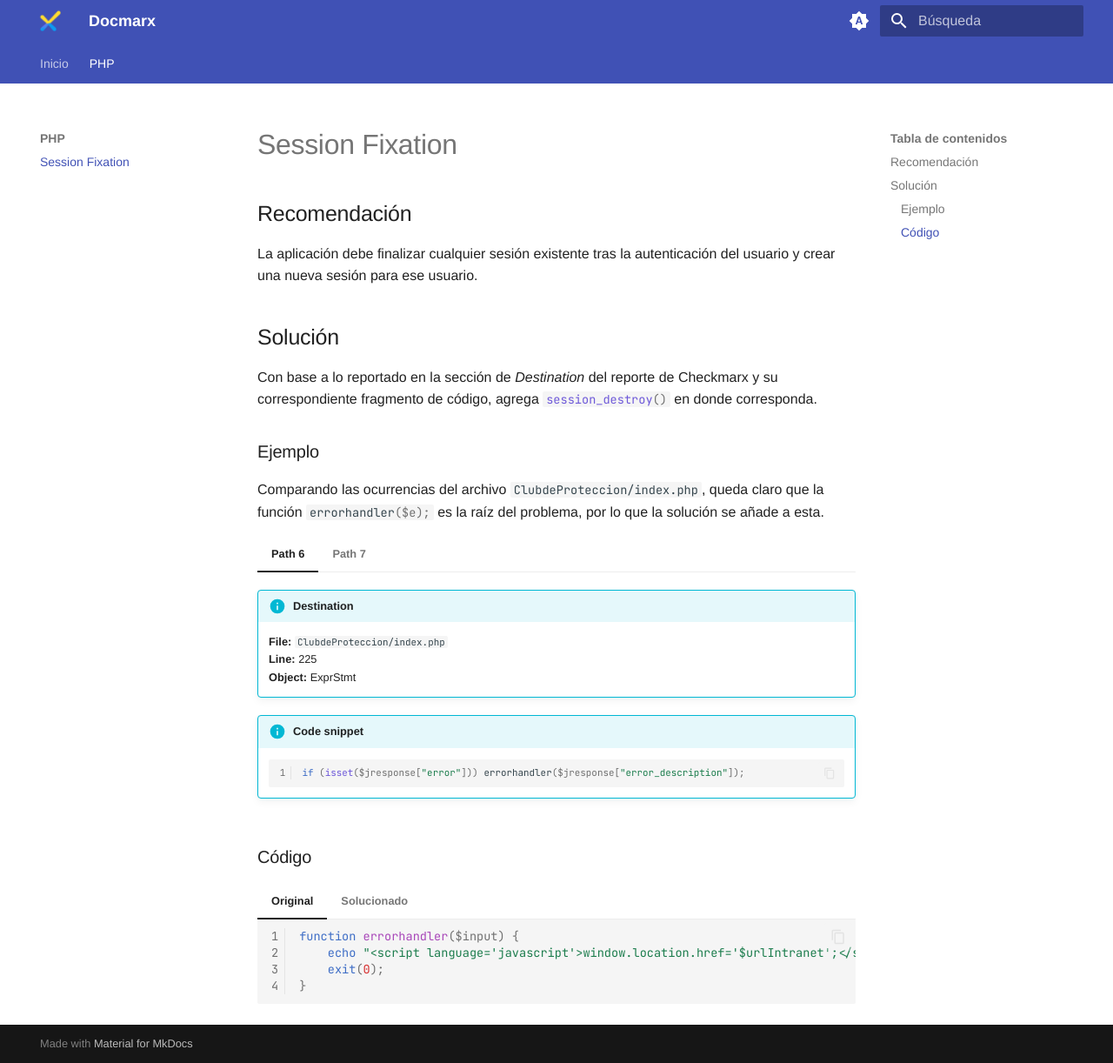
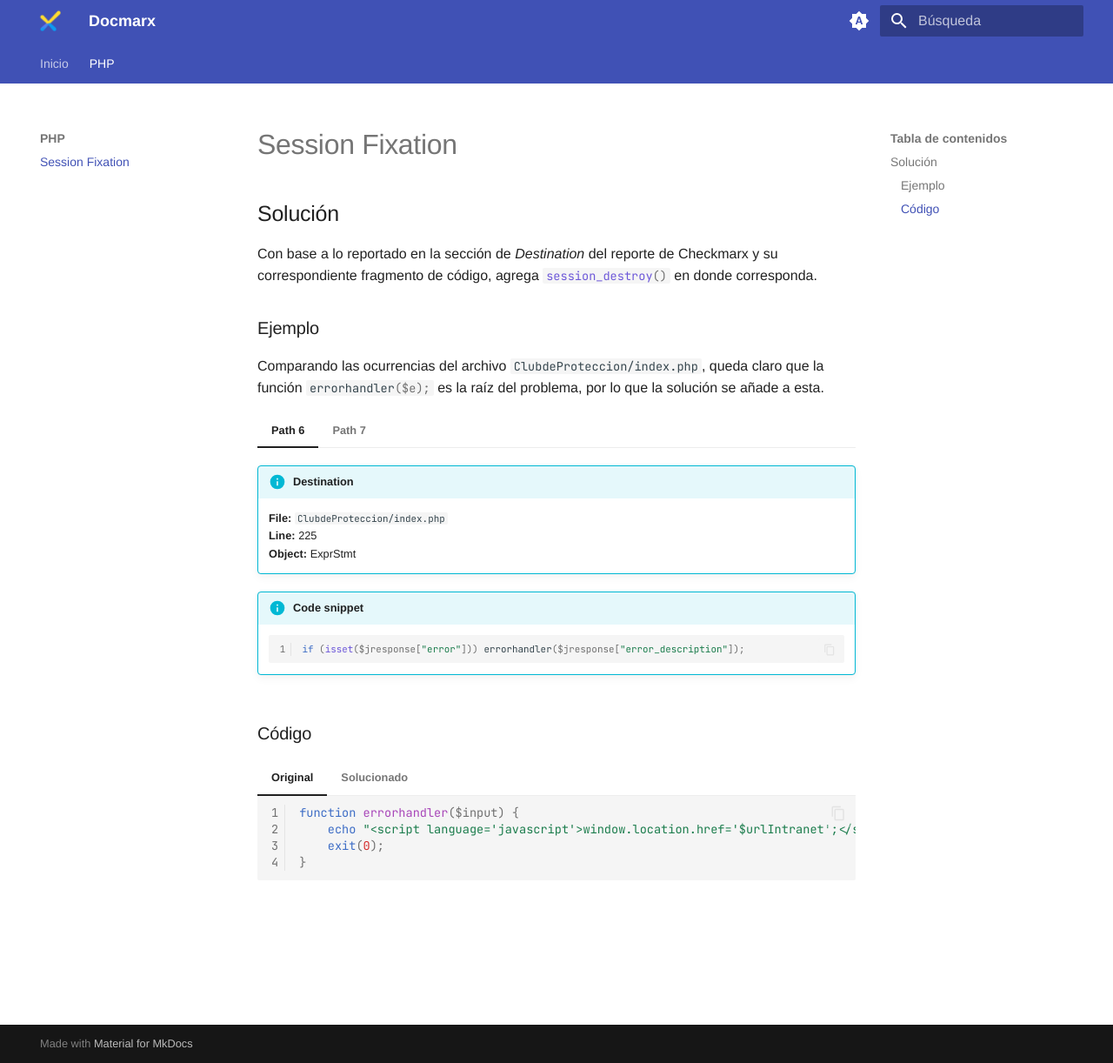
Before and after one commit to Farid-NL/docmarx, an MkDocs documentation site: the page built from docs/php/session-fixation.md, in a window 1280 px wide and 1222 px high. Shown: the whole window at 87% size. Built offline with MkDocs 1.6.1 and Material for MkDocs 9.7.7, drawn with Linux system fonts in a browser that asks for light colours; some web fonts are replaced.

Commit message:
feat: Remueve sección 'Recomendación' de Session Fixation en php

```diff
--- a/docs/php/session-fixation.md
+++ b/docs/php/session-fixation.md
@@ -1,8 +1,3 @@
-## Recomendación
-
-La aplicación debe finalizar cualquier sesión existente tras la autenticación del usuario y crear una nueva sesión para
-ese usuario.
-
 ## Solución
 
 Con base a lo reportado en la sección de _Destination_ del reporte de Checkmarx y su correspondiente fragmento de código,
```
